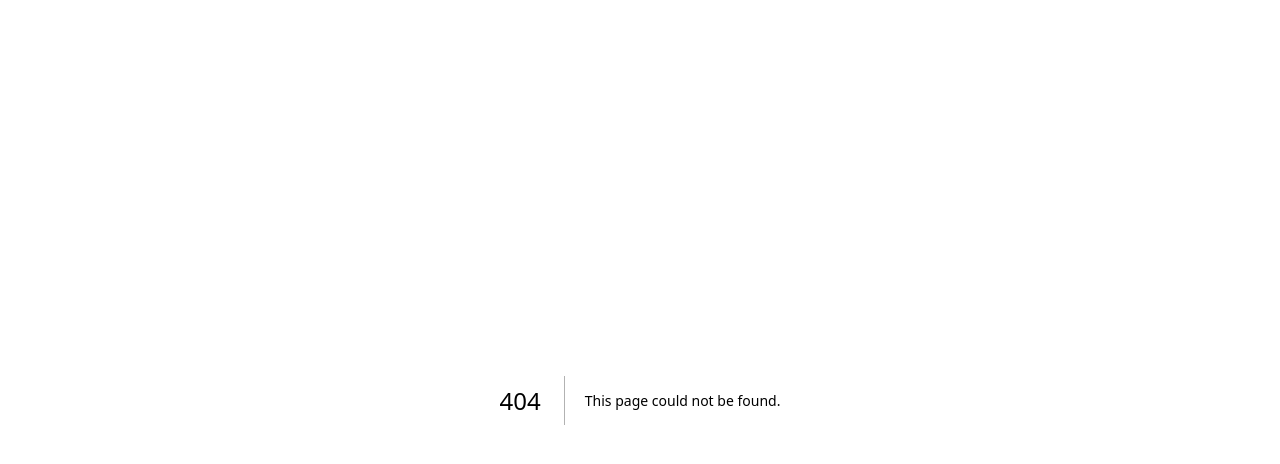
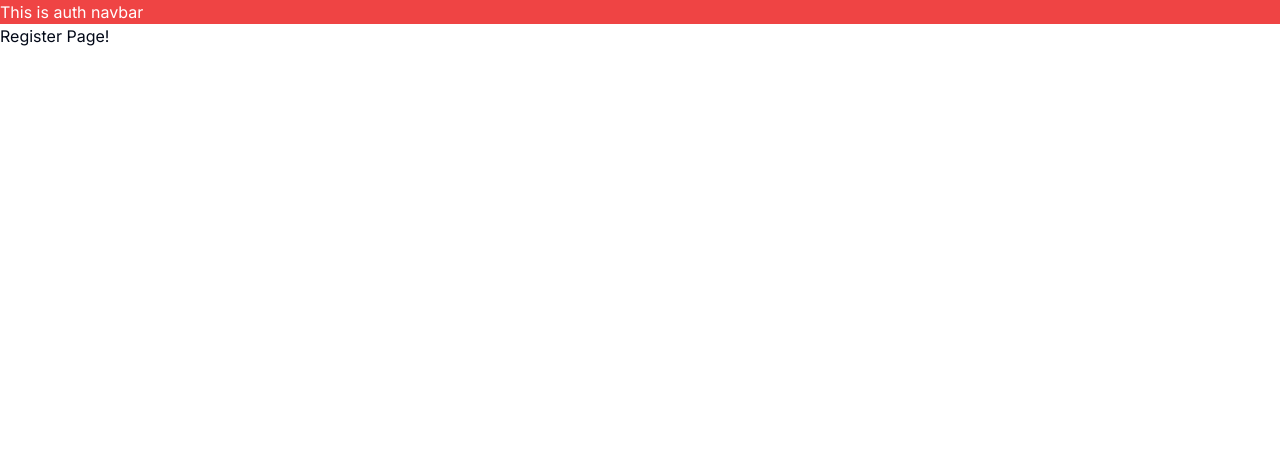
Before and after one commit to hiropi1224/monorepo-react, a Next.js app in the folder apps/auth/: page /auth/register in a window 1280 px wide. Before the commit this address had no page. Shown: the top 464 px of the page. Built offline with nearby package versions, Linux system fonts and the light colour scheme.

Commit message:
✨ auth page

```diff
--- /dev/null
+++ b/apps/auth/app/auth/layout.tsx
@@ -0,0 +1,10 @@
+import { ReactNode } from "react";
+
+export default function AuthLayout({ children }: { children: ReactNode }) {
+  return (
+    <div>
+      <nav className="bg-red-500 text-white">This is auth navbar</nav>
+      {children}
+    </div>
+  );
+}
--- /dev/null
+++ b/apps/auth/app/auth/login/page.tsx
@@ -0,0 +1,3 @@
+export default function LoginPage() {
+  return <div>Login Page!</div>;
+}
--- /dev/null
+++ b/apps/auth/app/auth/register/page.tsx
@@ -0,0 +1,3 @@
+export default function RegisterPage() {
+  return <div>Register Page!</div>;
+}
--- a/apps/auth/app/page.tsx
+++ b/apps/auth/app/page.tsx
@@ -1,7 +1,11 @@
+import { Button } from "~/components/ui/button";
+
 export default function Home() {
   return (
-    <main className="flex min-h-screen flex-col items-center justify-between p-24">
-      NextAuth Demo
-    </main>
+    <>
+      <Button size="lg" variant="outline">
+        Click Me
+      </Button>
+    </>
   );
 }
```
